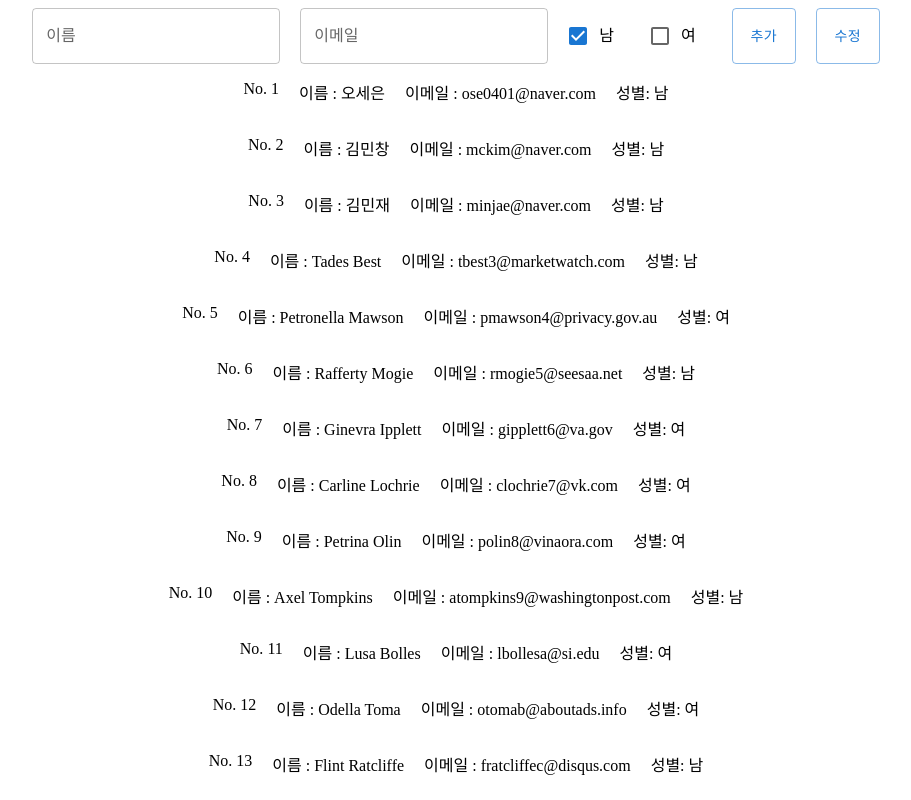
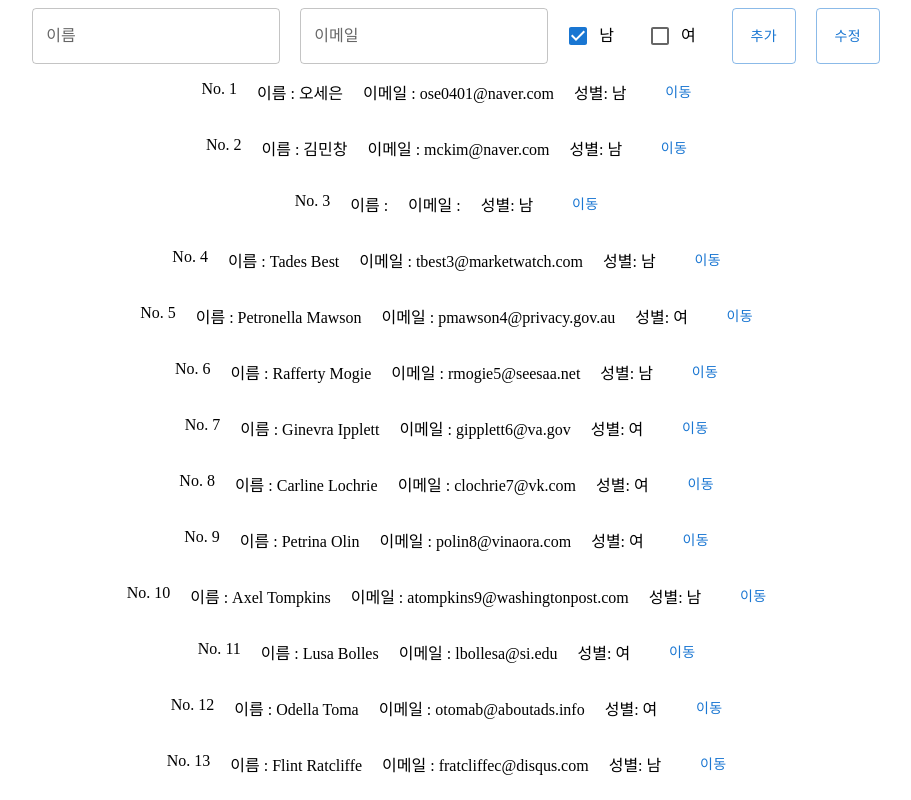
Before and after one commit to FiveBirdSilver/withoutCRA, a React app: page / in a window 1280 px wide. Shown: the top 800 px of the page, without its empty margins (184-1095 px from the left). Built offline with nearby package versions, Linux system fonts and the light colour scheme; data requests are answered from the project's data file.

Commit message:
스크롤 위치 유지 테스트 중

```diff
--- a/db.json
+++ b/db.json
@@ -14,8 +14,8 @@
     },
     {
       "id": 3,
-      "name": "김민재",
-      "email": "minjae@naver.com",
+      "name": "",
+      "email": "",
       "gender": "Male"
     },
     {
--- a/package.json
+++ b/package.json
@@ -31,7 +31,10 @@
     "react": "^18.2.0",
     "react-dom": "^18.2.0",
     "react-intersection-observer": "^9.5.2",
-    "react-query": "^3.39.3"
+    "react-query": "^3.39.3",
+    "react-router-dom": "^6.14.2",
+    "recoil": "^0.7.7",
+    "recoil-persist": "^5.1.0"
   },
   "devDependencies": {
     "@babel/core": "^7.22.9",
--- /dev/null
+++ b/src/Detail.tsx
@@ -0,0 +1,7 @@
+import { useParams } from "react-router-dom";
+
+function Detail(props: any) {
+  const { id } = useParams();
+  return <div>Hello {id}</div>;
+}
+export default Detail;
--- a/src/app.tsx
+++ b/src/app.tsx
@@ -1,140 +1,13 @@
-import React, { useEffect, useState } from "react";
-import { useQuery, useMutation, useQueryClient, useInfiniteQuery } from "react-query";
-import { useInView } from "react-intersection-observer";
-
-import FormControlLabel from "@mui/material/FormControlLabel";
-import Checkbox from "@mui/material/Checkbox";
-import TextField from "@mui/material/TextField";
-import Button from "@mui/material/Button";
-
-import { editData, getInfinitData, setData } from "./apis";
+import { BrowserRouter, Routes, Route } from "react-router-dom";
+import Main from "./main";
+import Detail from "./Detail";
 
 function App() {
-  const queryClient = useQueryClient();
-  const { ref, inView } = useInView();
-
-  const [name, setName] = useState("");
-  const [email, setEmail] = useState("");
-  const [gender, setGender] = useState("Male");
-
-  const request = {
-    name: name,
-    email: email,
-    gender: gender,
-  };
-
-  const { data, fetchNextPage } = useInfiniteQuery(
-    ["info"],
-    async ({ pageParam = 1 }) => {
-      const res = await getInfinitData(pageParam);
-      return {
-        list: res,
-        page: pageParam,
-      };
-    },
-    {
-      getNextPageParam: (lastPage) => {
-        return lastPage?.page + 1;
-      },
-    }
-  );
-
-  useEffect(() => {
-    if (inView) fetchNextPage();
-  }, [inView]);
-
-  // 정보 추가
-  const addInfo = useMutation(setData, {
-    onError: (data, error, variables) => {
-      alert("잠시 후 다시 시도해주세요.");
-    },
-    onSuccess: (data, variables) => {
-      alert("정보가 추가되었습니다.");
-      queryClient.invalidateQueries("info");
-    },
-  });
-
-  // 정보 수정
-  const editInfo = useMutation(editData, {
-    onError: (data, error, variables) => {
-      alert("잠시 후 다시 시도해주세요.");
-    },
-    onSuccess: (data, variables) => {
-      alert("정보가 수정되었습니다.");
-      queryClient.invalidateQueries("info");
-    },
-  });
-
-  const handleOnChange = (event: React.ChangeEvent<HTMLInputElement>) => {
-    const { name, value } = event.target;
-    if (name === "name") setName(value);
-    else setEmail(value);
-  };
-
-  const handleOnCheck = (event: React.ChangeEvent<HTMLInputElement>) => {
-    const { value, checked } = event.target;
-    if (value === "Male" && checked) setGender("Male");
-    else if (value === "Female" && checked) setGender("Female");
-    else return;
-  };
-
-  const handleOnCreate = async () => {
-    addInfo.mutate(request);
-  };
-
-  const handleOnEdit = () => {
-    editInfo.mutate(request);
-  };
-
   return (
-    <div>
-      <div style={{ display: "flex", alignContent: "center", justifyContent: "center", gap: "20px" }}>
-        <TextField
-          id="outlined-basic"
-          label="이름"
-          name="name"
-          variant="outlined"
-          value={name}
-          onChange={handleOnChange}
-        />
-        <TextField
-          id="outlined-basic"
-          label="이메일"
-          name="email"
-          variant="outlined"
-          value={email}
-          onChange={handleOnChange}
-        />
-        <FormControlLabel
-          control={<Checkbox onChange={handleOnCheck} value="Male" checked={gender === "Male"} />}
-          label="남"
-        />
-        <FormControlLabel
-          control={<Checkbox onChange={handleOnCheck} value="Female" checked={gender === "Female"} />}
-          label="여"
-        />
-        <Button variant="outlined" onClick={handleOnCreate}>
-          추가
-        </Button>
-        <Button variant="outlined" onClick={handleOnEdit}>
-          수정
-        </Button>
-      </div>
-      <div style={{ display: "flex", flexDirection: "column" }}>
-        {data?.pages
-          .map((page) => page.list)
-          .flat()
-          .map((v: any, index) => (
-            <div style={{ display: "flex", gap: "20px", alignContent: "center", justifyContent: "center" }} key={v.id}>
-              <p>No. {v.id}</p>
-              <p>이름 : {v.name}</p>
-              <p>이메일 : {v.email}</p>
-              <p>성별: {v.gender === "Male" ? "남" : "여"}</p>
-            </div>
-          ))}
-      </div>
-      <div ref={ref} />
-    </div>
+    <Routes>
+      <Route path="/" element={<Main />} />
+      <Route path="/detail/:id" element={<Detail />} />
+    </Routes>
   );
 }
 
--- a/src/index.tsx
+++ b/src/index.tsx
@@ -2,12 +2,15 @@ import { createRoot } from "react-dom/client";
 import { QueryClient, QueryClientProvider } from "react-query";
 
 import App from "./app";
+import { BrowserRouter } from "react-router-dom";
 
 const queryClient = new QueryClient();
 const root = createRoot(document.getElementById("root") as HTMLElement);
 
 root.render(
   <QueryClientProvider client={queryClient}>
-    <App />
+    <BrowserRouter>
+      <App />
+    </BrowserRouter>
   </QueryClientProvider>
 );
--- /dev/null
+++ b/src/main.tsx
@@ -0,0 +1,167 @@
+import React, { useEffect, useState } from "react";
+import { Link, useNavigate } from "react-router-dom";
+import { useQuery, useMutation, useQueryClient, useInfiniteQuery } from "react-query";
+import { useInView } from "react-intersection-observer";
+
+import FormControlLabel from "@mui/material/FormControlLabel";
+import Checkbox from "@mui/material/Checkbox";
+import TextField from "@mui/material/TextField";
+import Button from "@mui/material/Button";
+
+import { editData, getInfinitData, setData } from "./apis";
+
+function Main() {
+  const navigate = useNavigate();
+  const queryClient = useQueryClient();
+  const { ref, inView } = useInView();
+
+  const [name, setName] = useState("");
+  const [email, setEmail] = useState("");
+  const [gender, setGender] = useState("Male");
+
+  const [position, setPosition] = useState(0);
+
+  function onScroll() {
+    setPosition(window.scrollY);
+  }
+
+  useEffect(() => {
+    window.addEventListener("scroll", onScroll);
+    return () => {
+      window.removeEventListener("scroll", onScroll);
+    };
+  }, []);
+
+  const request = {
+    name: name,
+    email: email,
+    gender: gender,
+  };
+
+  // 데이터 조회
+  const { data, fetchNextPage } = useInfiniteQuery(
+    ["info"],
+    async ({ pageParam = 1 }) => {
+      const res = await getInfinitData(pageParam);
+      return {
+        list: res,
+        page: pageParam,
+      };
+    },
+    {
+      getNextPageParam: (lastPage) => {
+        return lastPage?.page + 1;
+      },
+    }
+  );
+
+  useEffect(() => {
+    if (inView) fetchNextPage();
+  }, [inView]);
+
+  // 정보 추가
+  const addInfo = useMutation(setData, {
+    onError: (data, error, variables) => {
+      alert("잠시 후 다시 시도해주세요.");
+    },
+    onSuccess: (data, variables) => {
+      alert("정보가 추가되었습니다.");
+      queryClient.invalidateQueries("info");
+    },
+  });
+
+  // 정보 수정
+  const editInfo = useMutation(editData, {
+    onError: (data, error, variables) => {
+      alert("잠시 후 다시 시도해주세요.");
+    },
+    onSuccess: (data, variables) => {
+      alert("정보가 수정되었습니다.");
+      queryClient.invalidateQueries("info");
+    },
+  });
+
+  const handleOnChange = (event: React.ChangeEvent<HTMLInputElement>) => {
+    const { name, value } = event.target;
+    if (name === "name") setName(value);
+    else setEmail(value);
+  };
+
+  const handleOnCheck = (event: React.ChangeEvent<HTMLInputElement>) => {
+    const { value, checked } = event.target;
+    if (value === "Male" && checked) setGender("Male");
+    else if (value === "Female" && checked) setGender("Female");
+    else return;
+  };
+
+  const handleOnCreate = async () => {
+    addInfo.mutate(request);
+  };
+
+  const handleOnEdit = () => {
+    editInfo.mutate(request);
+  };
+
+  return (
+    <div>
+      <div style={{ display: "flex", alignContent: "center", justifyContent: "center", gap: "20px" }}>
+        <TextField
+          id="outlined-basic"
+          label="이름"
+          name="name"
+          variant="outlined"
+          value={name}
+          onChange={handleOnChange}
+        />
+        <TextField
+          id="outlined-basic"
+          label="이메일"
+          name="email"
+          variant="outlined"
+          value={email}
+          onChange={handleOnChange}
+        />
+        <FormControlLabel
+          control={<Checkbox onChange={handleOnCheck} value="Male" checked={gender === "Male"} />}
+          label="남"
+        />
+        <FormControlLabel
+          control={<Checkbox onChange={handleOnCheck} value="Female" checked={gender === "Female"} />}
+          label="여"
+        />
+        <Button variant="outlined" onClick={handleOnCreate}>
+          추가
+        </Button>
+        <Button variant="outlined" onClick={handleOnEdit}>
+          수정
+        </Button>
+      </div>
+      <div style={{ display: "flex", flexDirection: "column" }}>
+        {data?.pages
+          .map((page) => page.list)
+          .flat()
+          .map((v: any, index) => (
+            <div style={{ display: "flex", gap: "20px", alignContent: "center", justifyContent: "center" }} key={v.id}>
+              <p>No. {v.id}</p>
+              <p>이름 : {v.name}</p>
+              <p>이메일 : {v.email}</p>
+              <p>성별: {v.gender === "Male" ? "남" : "여"}</p>
+              <Button
+                onClick={() => {
+                  navigate(`/detail/${v.id}`);
+                }}
+              >
+                이동
+              </Button>
+              {/* <Link to={`/detail/${v.id}`}>
+                <Button>이동</Button>
+              </Link> */}
+            </div>
+          ))}
+      </div>
+      <div ref={ref} />
+    </div>
+  );
+}
+
+export default Main;
```
Also changed, not shown: src/store/index.tsx (added, +15 -0 lines), 1 other file (tests, documents, lock files or other folders).
